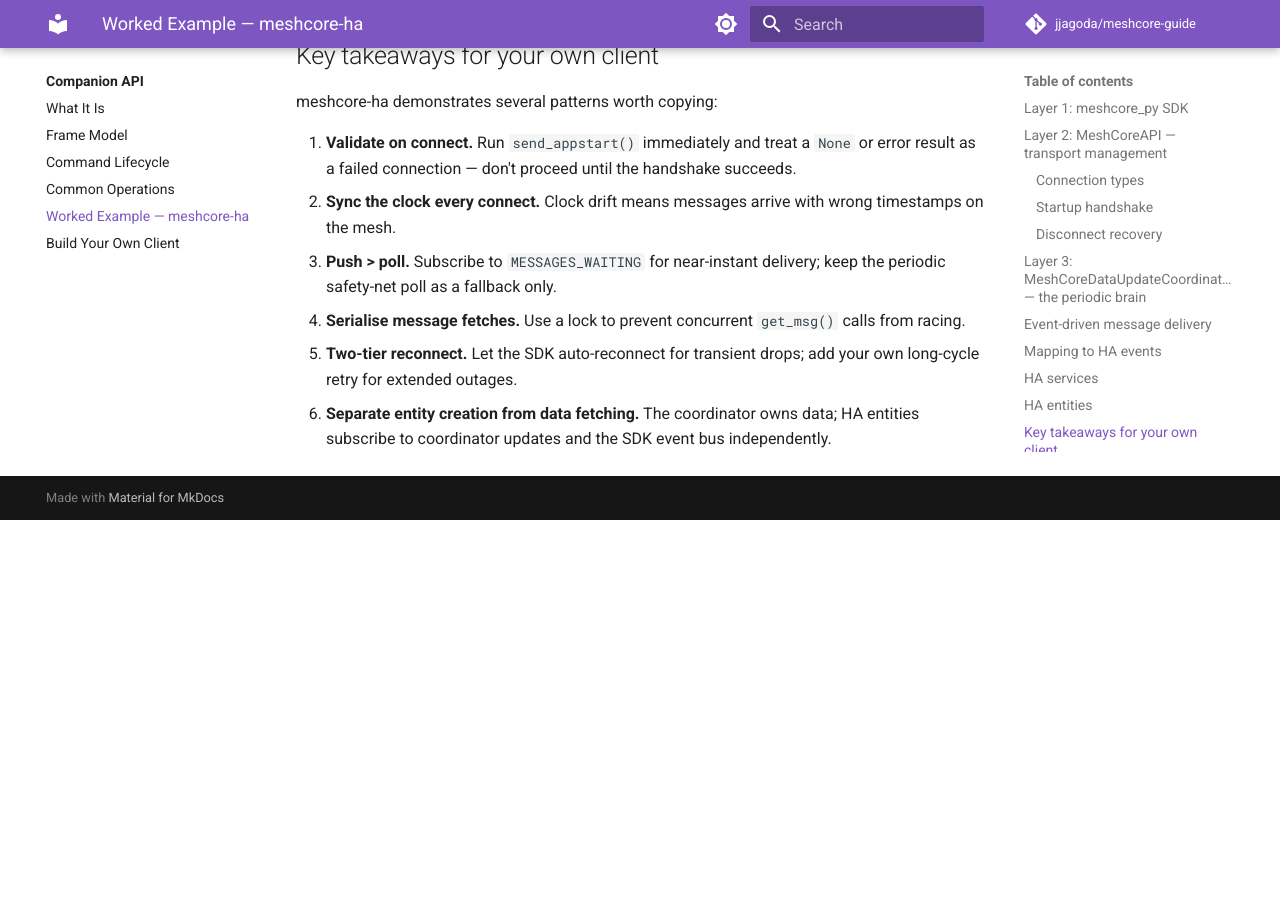
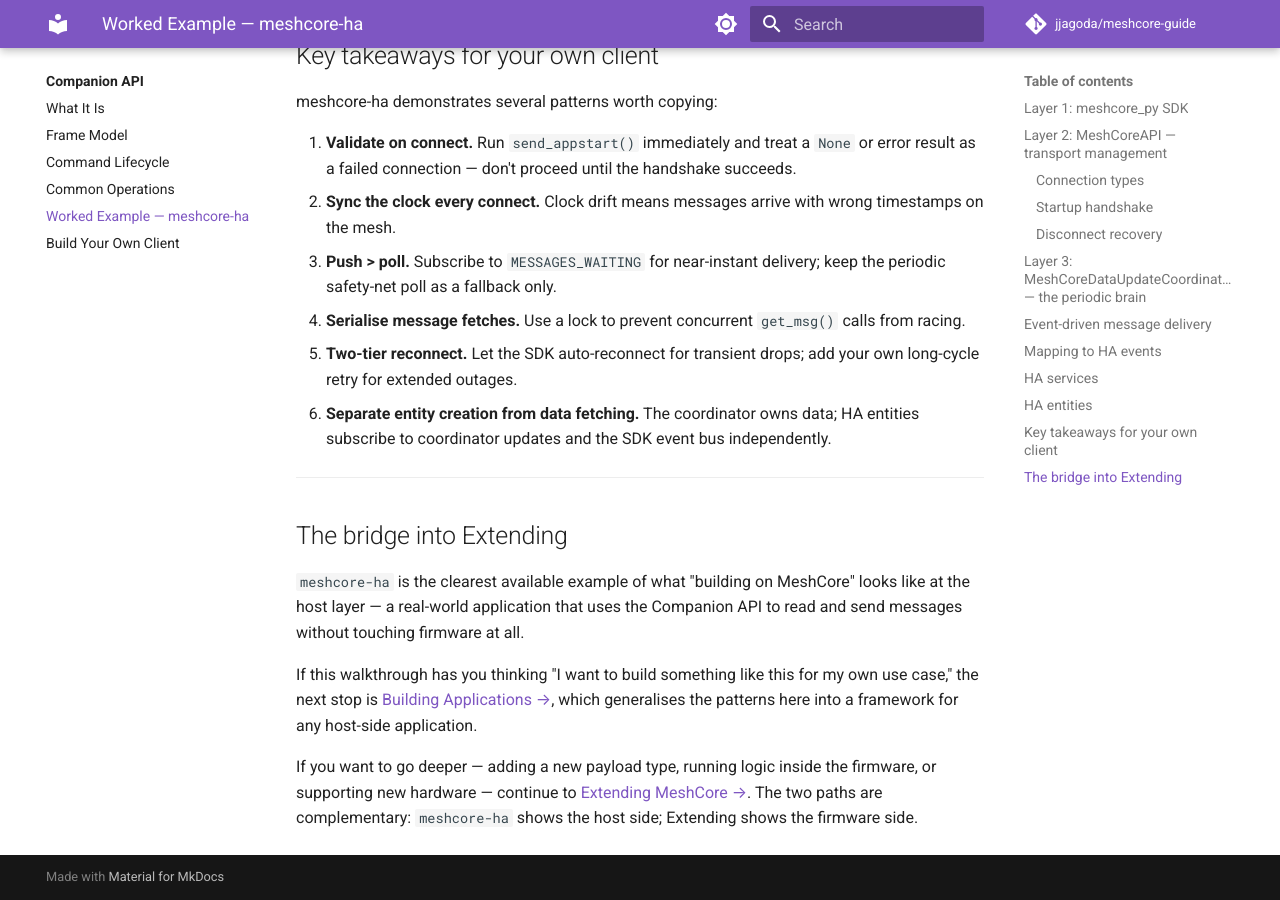
Before and after one commit to jagoda/meshcore-guide, an MkDocs documentation site: the page built from docs/companion-api/worked-example-meshcore-ha.md, in a window 1280 px wide and 900 px high, scrolled down 4916 px. Built offline with MkDocs 1.6.1 and Material for MkDocs 9.7.7, drawn with Linux system fonts in a browser that asks for light colours; comment, search, counter and statistics services are not loaded; before the commit the page ends 5436 px from its top, so only the background shows below that.

Commit message:
checkpoint: editorial arc — Companion API section transitions + meshcore-ha bridge
- companion-api/index.md: add forward pointer to Internals and Extending
- companion-api/worked-example-meshcore-ha.md: add explicit "The bridge into
  Extending" section that names this as the gateway between host-side usage
  and firmware-side extension
- companion-api/build-your-own-client.md: add "Where next" with three forward
  paths (Building Applications, Internals, Extending) — was the last companion-
  api page with zero forward transition

```diff
--- a/docs/companion-api/worked-example-meshcore-ha.md
+++ b/docs/companion-api/worked-example-meshcore-ha.md
@@ -167,3 +167,21 @@ meshcore-ha demonstrates several patterns worth copying:
 4. **Serialise message fetches.** Use a lock to prevent concurrent `get_msg()` calls from racing.
 5. **Two-tier reconnect.** Let the SDK auto-reconnect for transient drops; add your own long-cycle retry for extended outages.
 6. **Separate entity creation from data fetching.** The coordinator owns data; HA entities subscribe to coordinator updates and the SDK event bus independently.
+
+---
+
+## The bridge into Extending
+
+`meshcore-ha` is the clearest available example of what "building on MeshCore"
+looks like at the host layer — a real-world application that uses the Companion
+API to read and send messages without touching firmware at all.
+
+If this walkthrough has you thinking "I want to build something like this for
+my own use case," the next stop is [Building Applications →](../applications/index.md),
+which generalises the patterns here into a framework for any host-side
+application.
+
+If you want to go deeper — adding a new payload type, running logic inside the
+firmware, or supporting new hardware — continue to
+[Extending MeshCore →](../extending/index.md). The two paths are complementary:
+`meshcore-ha` shows the host side; Extending shows the firmware side.
```
Also changed, not shown: docs/companion-api/build-your-own-client.md (+16 -0 lines), docs/companion-api/index.md (+11 -0 lines).
